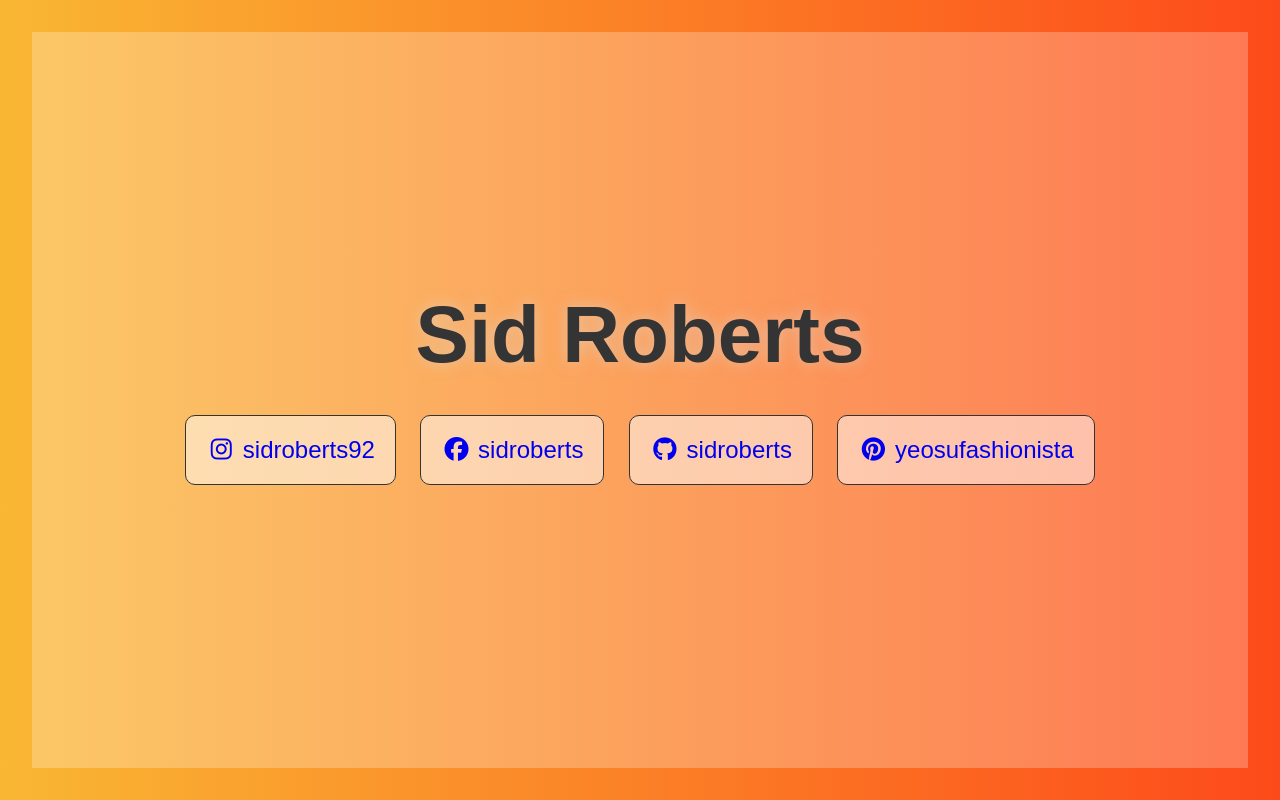
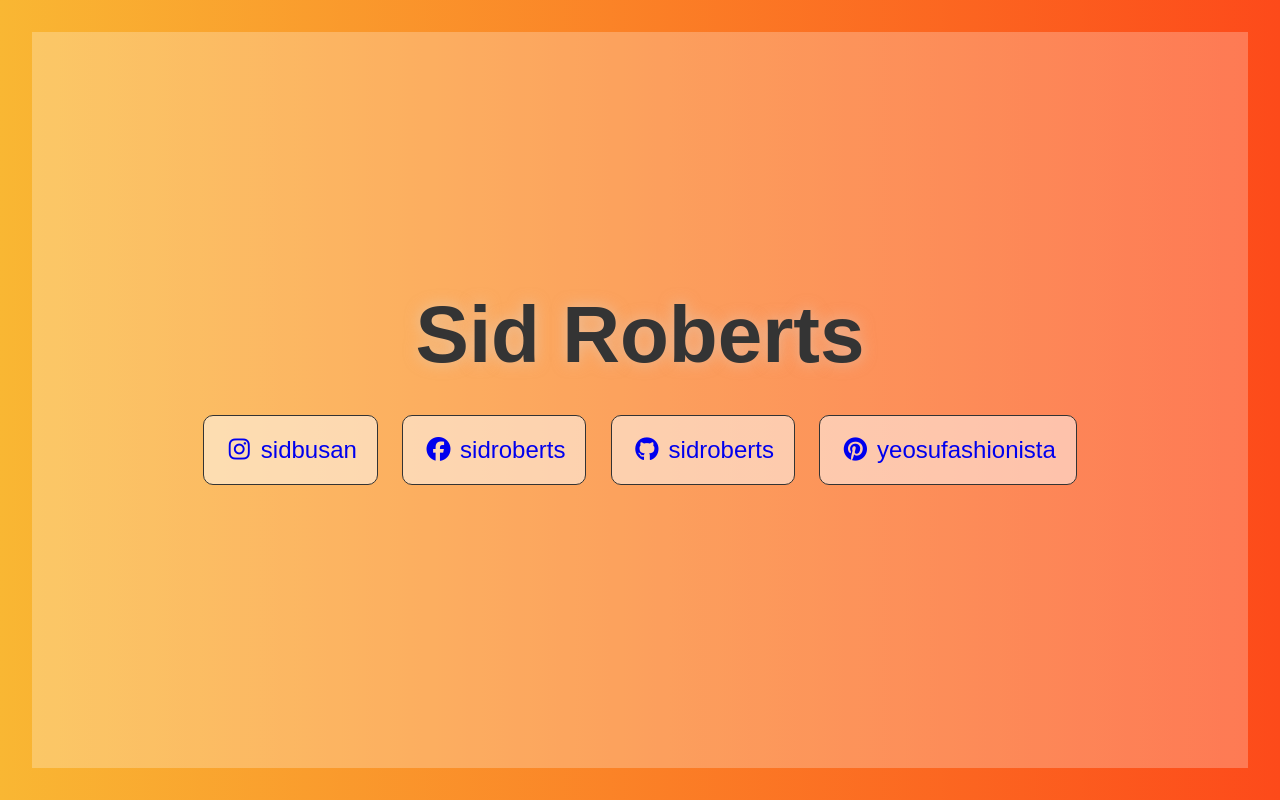
Before and after one commit to SidRoberts/sidroberts.github.io, a plain HTML site: page index.html in a window 1280 px wide. Drawn offline with nearby package versions, Linux system fonts and the light colour scheme; files that its build step writes are made by us from their sources; a web font is replaced by a local one.

Commit message:
Updated Instagram link.

```diff
--- a/index.html
+++ b/index.html
@@ -17,10 +17,10 @@
     <h1>Sid Roberts</h1>
 
     <div id="links">
-        <a href="https://instagram.com/sidroberts92" rel="external">
+        <a href="https://instagram.com/sidbusan" rel="external">
             <span class="fab fa-instagram fa-fw"></span>
 
-            sidroberts92
+            sidbusan
         </a>
 
         <a href="https://facebook.com/sidroberts" rel="external">
```
